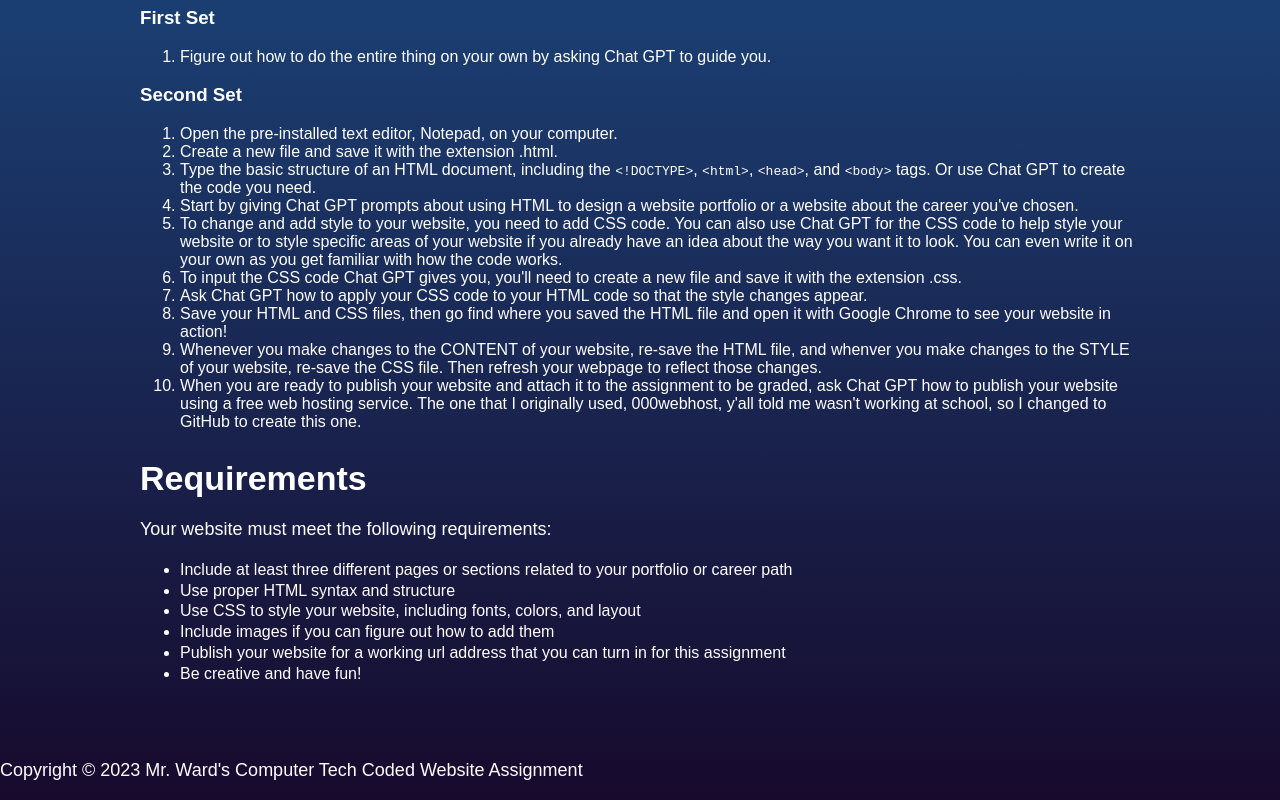
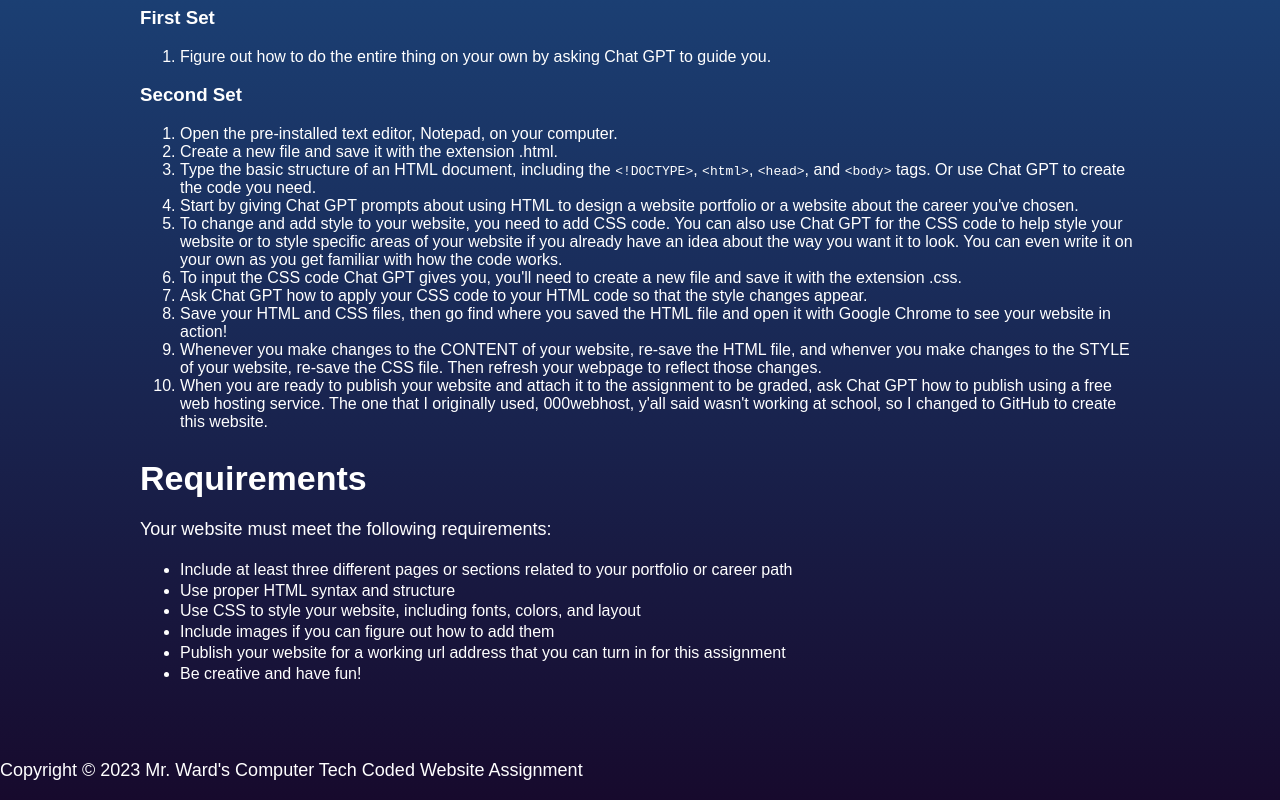
Before and after one commit to MrDerekWard/ComputerTechWebDesign, a plain HTML site: page index.html in a window 1280 px wide. Shown: the part 985-1785 px from the top of the page. Drawn offline with Linux system fonts and the light colour scheme.

Commit message:
Update index.html

```diff
--- a/index.html
+++ b/index.html
@@ -52,7 +52,7 @@
                 <li>Ask Chat GPT how to apply your CSS code to your HTML code so that the style changes appear.</li>
 				<li>Save your HTML and CSS files, then go find where you saved the HTML file and open it with Google Chrome to see your website in action!</li>
                 <lI>Whenever you make changes to the CONTENT of your website, re-save the HTML file, and whenver you make changes to the STYLE of your website, re-save the CSS file. Then refresh your webpage to reflect those changes.</lI>
-                <Li>When you are ready to publish your website and attach it to the assignment to be graded, ask Chat GPT how to publish your website using a free web hosting service. The one that I originally used, 000webhost, y'all told me wasn't working at school, so I changed to GitHub to create this one.</Li>
+                <Li>When you are ready to publish your website and attach it to the assignment to be graded, ask Chat GPT how to publish using a free web hosting service. The one that I originally used, 000webhost, y'all said wasn't working at school, so I changed to GitHub to create this website.</Li>
 			</ol>
 		</section>
 		<section id="requirements">
```
